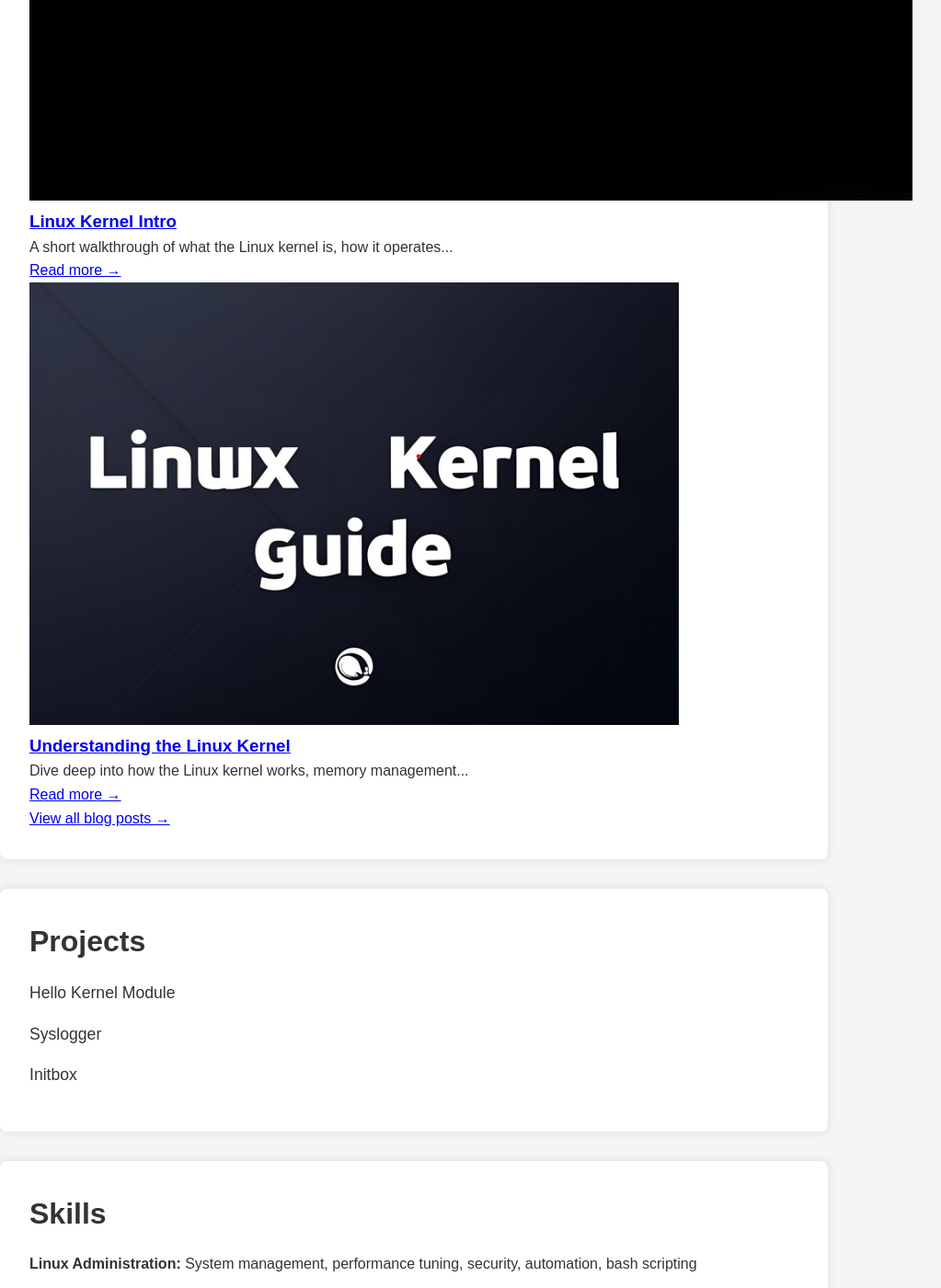
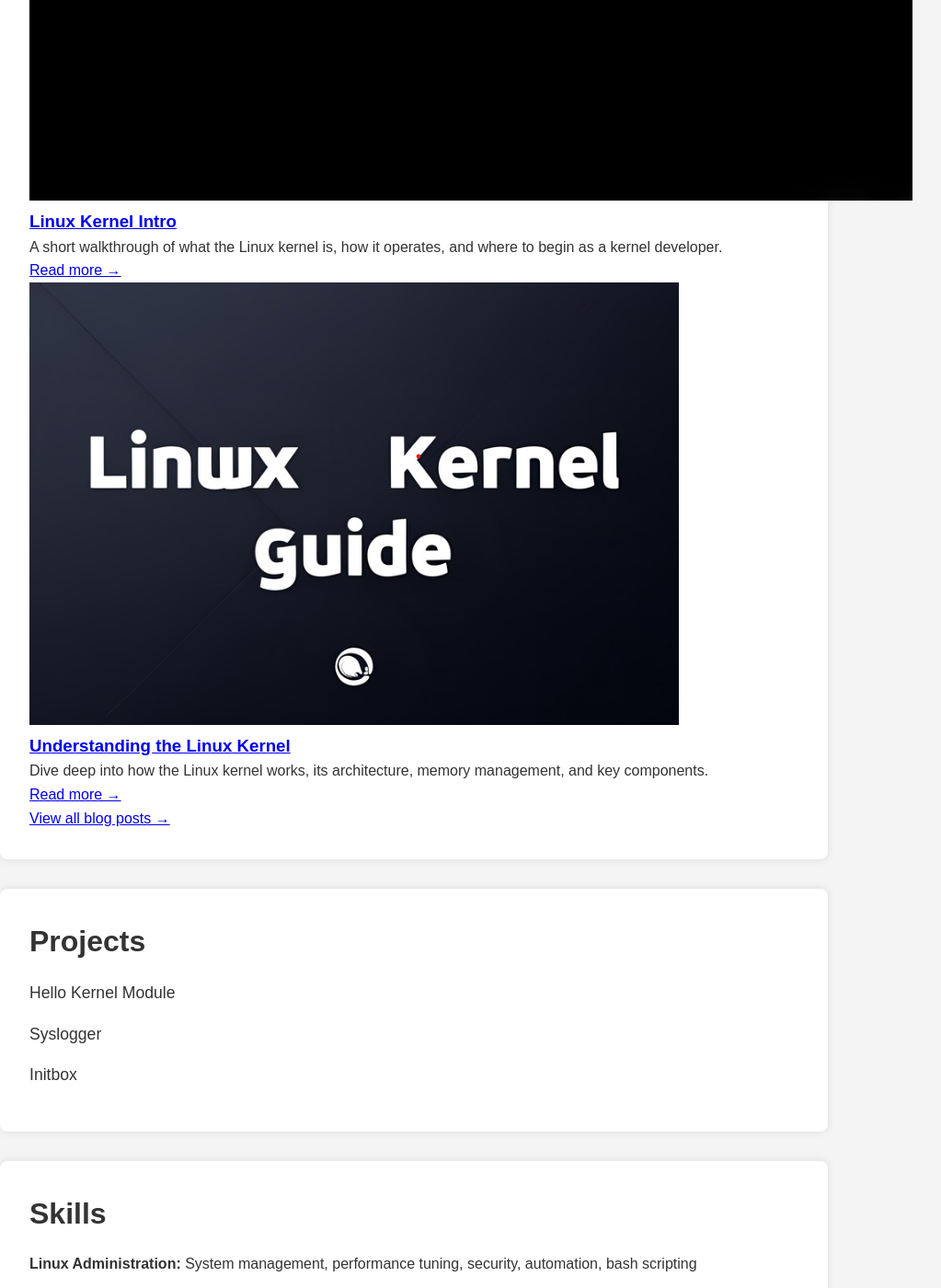
Before and after one commit to jakubcirip/jakubcirip.github.io, a Jekyll site: the page index.html, which Jekyll copies as it is, in a window 1280 px wide and 1400 px high, scrolled down 1398 px. Shown: the whole window at 92% size, without its empty margins (190-1213 px from the left). Built offline with Jekyll 4.4.1, drawn with Linux system fonts in a browser that asks for light colours.

Commit message:
Update index.html

```diff
--- a/index.html
+++ b/index.html
@@ -47,26 +47,28 @@
 
     <section id="blog">
   <h2>Latest Blog Posts</h2>
-        <article class="blog-preview">
+
+  <div class="blog-preview">
     <img src="assets/images/linux-kernel-intro.jpg" alt="Linux Kernel Intro">
-          <div>
+    <div class="blog-text">
       <h3><a href="assets/blogs/linux-kernel-intro.html">Linux Kernel Intro</a></h3>
-            <p>A short walkthrough of what the Linux kernel is, how it operates...</p>
+      <p>A short walkthrough of what the Linux kernel is, how it operates, and where to begin as a kernel developer.</p>
       <a href="assets/blogs/linux-kernel-intro.html">Read more →</a>
     </div>
-        </article>
+  </div>
 
-        <article class="blog-preview">
+  <div class="blog-preview">
     <img src="assets/images/linux-kernel-guide.jpg" alt="Linux Kernel Guide">
-          <div>
+    <div class="blog-text">
       <h3><a href="assets/blogs/understanding-linux-kernel.html">Understanding the Linux Kernel</a></h3>
-            <p>Dive deep into how the Linux kernel works, memory management...</p>
+      <p>Dive deep into how the Linux kernel works, its architecture, memory management, and key components.</p>
       <a href="assets/blogs/understanding-linux-kernel.html">Read more →</a>
     </div>
-        </article>
+  </div>
 
   <p><a href="blogs.html">View all blog posts →</a></p>
 </section>
+
 
     <!--
     <section id="blog">
```
Lines whose indentation alone changed are shown as unchanged.
